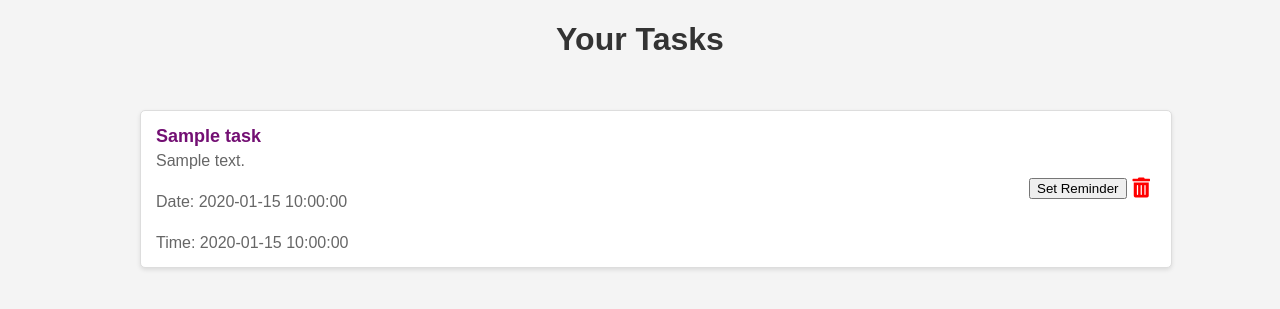
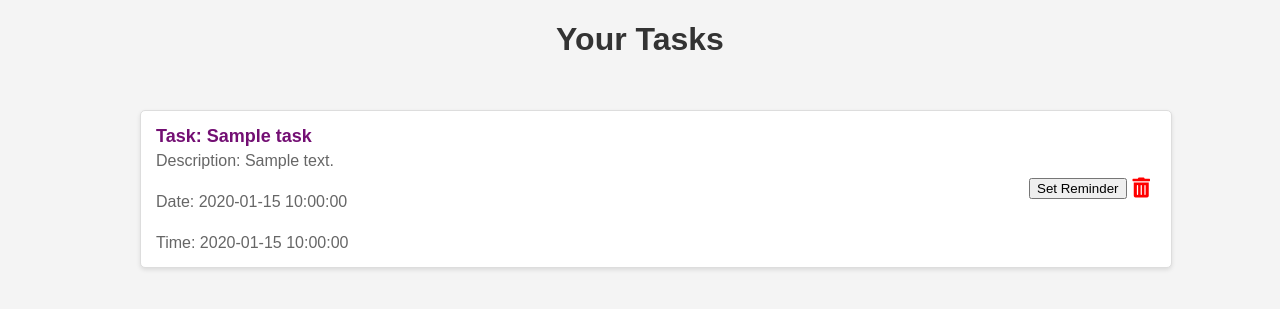
Before and after one commit to nyp-lit/Tech-Week-2024, a Flask app: template templates/index.html in a window 1280 px wide. Shown: the part 148-457 px from the top of the page. Run offline with Flask 3, Linux system fonts and the light colour scheme; the template is opened without the code that fills it: most values are stand-ins (such as "Sample title", 1, 10 or a date in 2020).

Commit message:
Updated & Tidy up codes/minor changes

```diff
--- a/app.py
+++ b/app.py
@@ -1,27 +1,20 @@
 from datetime import datetime
-
 from flask import Flask, render_template, redirect, url_for, request,flash,jsonify
-import os
-
-# from forms import TaskForm
 
 app = Flask(__name__, template_folder='templates')
-# app.config['SECRET_KEY'] = 'your_secret_key'
 
 # In-memory task list to simulate a database - to be changed to database
 tasks = []
 
-# Route to List All Tasks (Read)
-task_list = []
-
-#function to get the event for that specific date
-def get_events_for_date(date):
-    for task in tasks:
-        if str(task['date']) == str(date):
-            task_list.append(task)
-    return task_list
+# Dictionary to store tasks by date
+tasks_by_date = {}
 
 
+# Function to get the events for that specific date
+def get_task_by_date(date):
+    return tasks_by_date.get(date, [])
+
+#Route to direct to index page
 @app.route('/')
 def index():
     return render_template('index.html', tasks=tasks)
@@ -33,7 +26,7 @@ def task():
     return render_template('task.html', tasks=tasks)
 
 
-# Create route
+# Create route - task form
 @app.route('/create', methods=['GET', 'POST'])
 def create_task():
     if request.method == 'POST':
@@ -47,11 +40,16 @@ def create_task():
             'id': len(tasks) + 1,
             'title': title,
             'description': description,
-            'date': date,  # Store the date
-            'time': start_time + ' - ' + end_time,  # Store the time
+            'date': date,
+            'time': start_time + ' - ' + end_time,  # Store time range (start & end)
             'completed': False
         }
         tasks.append(new_task)
+
+          # task grouped by date
+        if date not in tasks_by_date:
+            tasks_by_date[date] = []
+        tasks_by_date[date].append(new_task)
 
         return redirect(url_for('index'))
 
@@ -76,7 +74,6 @@ def edit_task(task_id):
 
     return render_template('edit.html', task=task)  # Render edit template if task is found
 
-
 #Delete route
 @app.route('/delete/<int:task_id>', methods=['POST'])
 def delete_task(task_id):
@@ -91,9 +88,10 @@ def delete_task(task_id):
 
     return redirect(url_for('index'))  # Redirect back to the task list
 
+#Calendar page to get events by date
 @app.route('/calendar')
 def calendar():
-    return render_template('calendar.html')
+    return render_template('calendar.html', get_task_by_date = get_task_by_date)
 
 @app.route('/events', methods=['GET'])
 def get_events():
@@ -105,7 +103,7 @@ def get_events():
     selected_date = datetime(year, month, day)
     formatted_date = selected_date.strftime('%Y-%m-%d')
 
-    events = get_events_for_date(formatted_date)  # Assume this function fetches events from DB
+    events = get_task_by_date(formatted_date)  #function to fetch from db
 
     if events:
         return jsonify({'events': events})
@@ -113,79 +111,5 @@ def get_events():
         return jsonify({'events': []}), 200  # Return empty list if no events
 
 
-# Route to Add Event (Create) in calendar
-# @app.route('/create_event', methods=['GET', 'POST'])
-# def create_event():
-#     if request.method == 'POST':
-#         event_name = request.form['eventname']
-#         start_time = request.form['start_time']
-#         end_time = request.form['end_time']
-#         description = request.form['description']
-#         event_date = request.form['event_date']
-#         # Create the event object and add it to the events list
-#         new_event = {
-#             'id': len(events) + 1,
-#             'eventname': event_name,
-#             'description': description,
-#             'date': event_date,  # Store the date
-#             'time': start_time + '-' + end_time,  # Store the time
-#         }
-#         events.append(new_event)  # Append the new event to the list
-#
-#         return redirect(url_for('calendar'))  # Redirect to calendar after creating the event
-#
-#     return render_template('calendar.html',events=events)
-
-
-
-
-# Route to Delete Event (Optional)in calendar
-# @app.route('/delete_event/<int:event_id>', methods=['POST'])
-# def delete_event(event_id):
-#     global events
-#     # Find the event by its ID
-#     event_to_delete = next((event for event in events if event['id'] == event_id), None)
-#
-#     if event_to_delete:
-#         events.remove(event_to_delete)  # Remove the event from the list
-#         flash('Event deleted successfully!', 'success')
-#     else:
-#         flash('Event not found!', 'error')
-#
-#     return redirect(url_for('calendar'))  # Redirect back to the calendar
-#
-# #Route to edit the event
-# @app.route('/edit_event/<int:event_id>', methods=['GET'])
-# def edit_event(event_id):
-#     # Attempt to find the event by its ID
-#     event_to_edit = next((event for event in events if event['id'] == event_id), None)
-#
-#     # Check if the event exists
-#     if event_to_edit is not None:
-#         return jsonify(event_to_edit), 200  # Return the event details as JSON with 200 status
-#     else:
-#         # Return a structured error message if the event is not found
-#         return jsonify({'error': 'Event not found!'}), 404
-#
-#
-# #update request
-# @app.route('/update_event/<int:event_id>', methods=['POST'])
-# def update_event(event_id):
-#     data = request.get_json()
-#     event_to_update = next((event for event in events if event['id'] == event_id), None)
-#
-#     if event_to_update:
-#         # Update the event details
-#         event_to_update['title'] = data.get('title', event_to_update['title'])
-#         event_to_update['time'] = data.get('time', event_to_update['time'])
-#         event_to_update['description'] = data.get('description', event_to_update['description'])
-#         event_to_update['date'] = data.get('date', event_to_update['date'])
-#
-#         return jsonify({'message': 'Event updated successfully!', 'event': event_to_update}), 200
-#     else:
-#         return jsonify({'error': 'Event not found!'}), 404
-#
-
-
 if __name__ == '__main__':
     app.run(debug=True)
--- a/templates/calendar.html
+++ b/templates/calendar.html
@@ -192,7 +192,7 @@
 
             <!-- Event Details Section -->
             <div id="event-details">
-                <h3>Event(s) for <span id="selected-date">selected date:</span></h3>
+                <h3>Task(s) for <span id="selected-date">selected date:</span></h3>
                 <div id="events-list"></div>
             </div>
 
--- a/templates/index.html
+++ b/templates/index.html
@@ -180,8 +180,8 @@
                 {% for task in tasks %}
                     <li>
                         <div>
-                            <strong>{{ task.title }}</strong><br>
-                            <span>{{ task.description }}</span><br>
+                            <strong>Task: {{ task.title }}</strong><br>
+                            <span>Description: {{ task.description }}</span><br>
                             <span>Date: {{ task.date }} </span><br>
                             <span>Time: {{ task.time }}</span>
                         </div>
--- a/templates/task.html
+++ b/templates/task.html
@@ -99,7 +99,7 @@
     </header>
 
     <h1>Create Task</h1>
-    <form id="taskForm" method="POST">
+    <form id="taskForm" method="POST" action="/create" >
         <input type="text" name="title" id="title" placeholder="Task Title" required>
         <input type="text" name="description" id="description" placeholder="Task Description" required>
         <input type="date" name="date" id="date" required>
@@ -110,6 +110,9 @@
         <button type="submit">Create Task</button>
     </form>
 
+<br>
+
+ <h3>Edit Task</h3>
     <div id="taskList">
         <ul>
             {% for task in tasks %}
```
